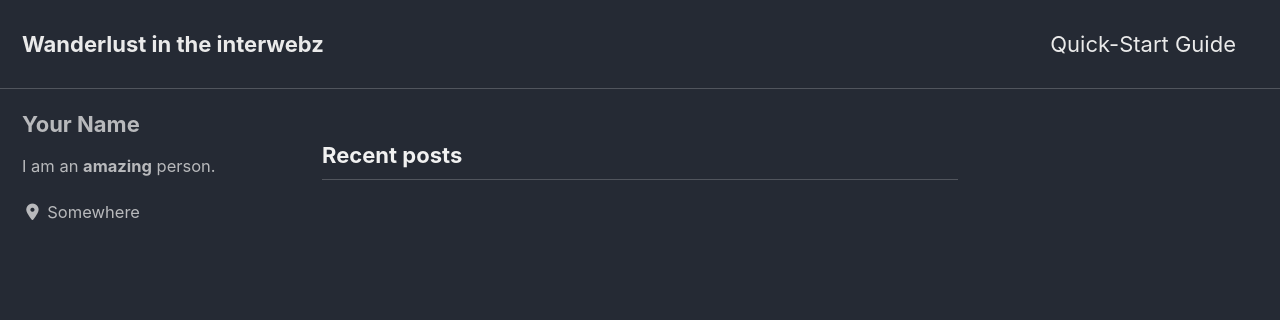
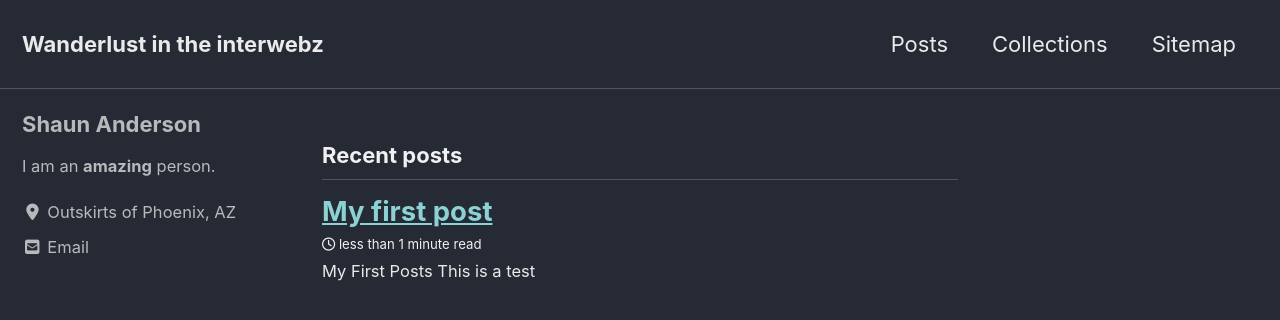
Before and after one commit to ShaunAndersonAZ/ShaunAndersonAZ.github.io, a Jekyll site: the page built from index.html, in a window 1280 px wide and 900 px high. Shown: the top 320 px of the window. Built offline with Jekyll 4.4.1, drawn with Linux system fonts in a browser that asks for light colours; cached includes are drawn as plain includes; nearby versions of some CDN libraries; the list of posts is cut into pages by our own code.

Commit message:
First post updates

```diff
--- a/_config.yml
+++ b/_config.yml
@@ -11,7 +11,7 @@
 # https://mmistakes.github.io/minimal-mistakes/docs/quick-start-guide/#installing-the-theme
 
 # theme                  : "minimal-mistakes-jekyll"
-remote_theme           : "mmistakes/minimal-mistakes@4.17.2"
+remote_theme           : "mmistakes/minimal-mistakes"
 minimal_mistakes_skin    : "dark" # "air", "aqua", "contrast", "dark", "dirt", "neon", "mint", "plum", "sunrise"
 
 # Site Settings
@@ -107,11 +107,11 @@ analytics:
 
 # Site Author
 author:
-  name             : "Your Name"
+  name             : "Shaun Anderson"
   avatar           : # path of avatar image, e.g. "/assets/images/bio-photo.jpg"
   bio              : "I am an **amazing** person."
-  location         : "Somewhere"
-  email            :
+  location         : "Outskirts of Phoenix, AZ"
+  email            : "shaunandersonaz@gmail.com"
   links:
     - label: "Email"
       icon: "fas fa-fw fa-envelope-square"
@@ -143,7 +143,7 @@ footer:
       # url:
     - label: "GitHub"
       icon: "fab fa-fw fa-github"
-      # url:
+      url: "https://github.com/ShaunAndersonAZ"
     - label: "GitLab"
       icon: "fab fa-fw fa-gitlab"
       # url:
--- /dev/null
+++ b/_posts/2020-01-07-My First Post.md
@@ -0,0 +1,5 @@
+# My First Posts
+## This is a test
+
+
+This will be the initial post for testing and validation of theme, git updating, etc.
```
Also changed, not shown: _data/navigation.yml (+6 -10 lines), 1 other file.
